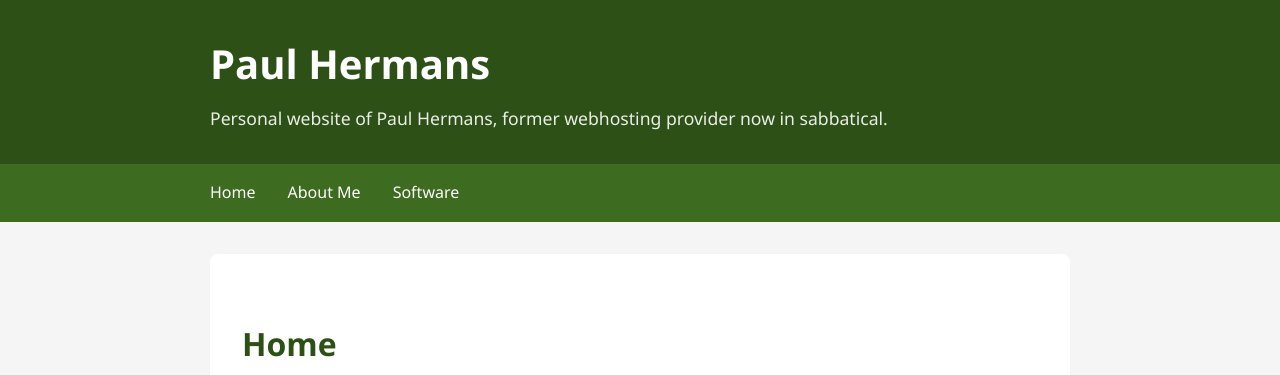
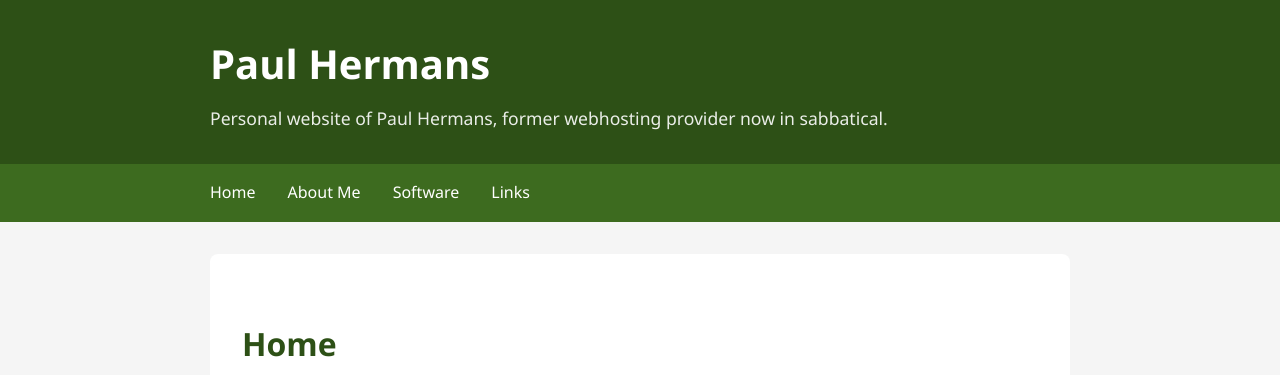
Before and after one commit to paulhermanseu/paulhermans.eu, a Jekyll site: the page built from index.md, in a window 1280 px wide. Shown: the top 375 px of the page. Built offline with Jekyll 4.4.1, drawn with Linux system fonts in a browser that asks for light colours; nearby versions of some CDN libraries.

Commit message:
Update default.html

```diff
--- a/_layouts/default.html
+++ b/_layouts/default.html
@@ -269,6 +269,7 @@
                 <li><a href="/">Home</a></li>
                 <li><a href="/about.html">About Me</a></li>
                 <li><a href="/software.html">Software</a></li>
+                <li><a href="/links.html">Links</a></li>
             </ul>
         </div>
     </nav>
```
